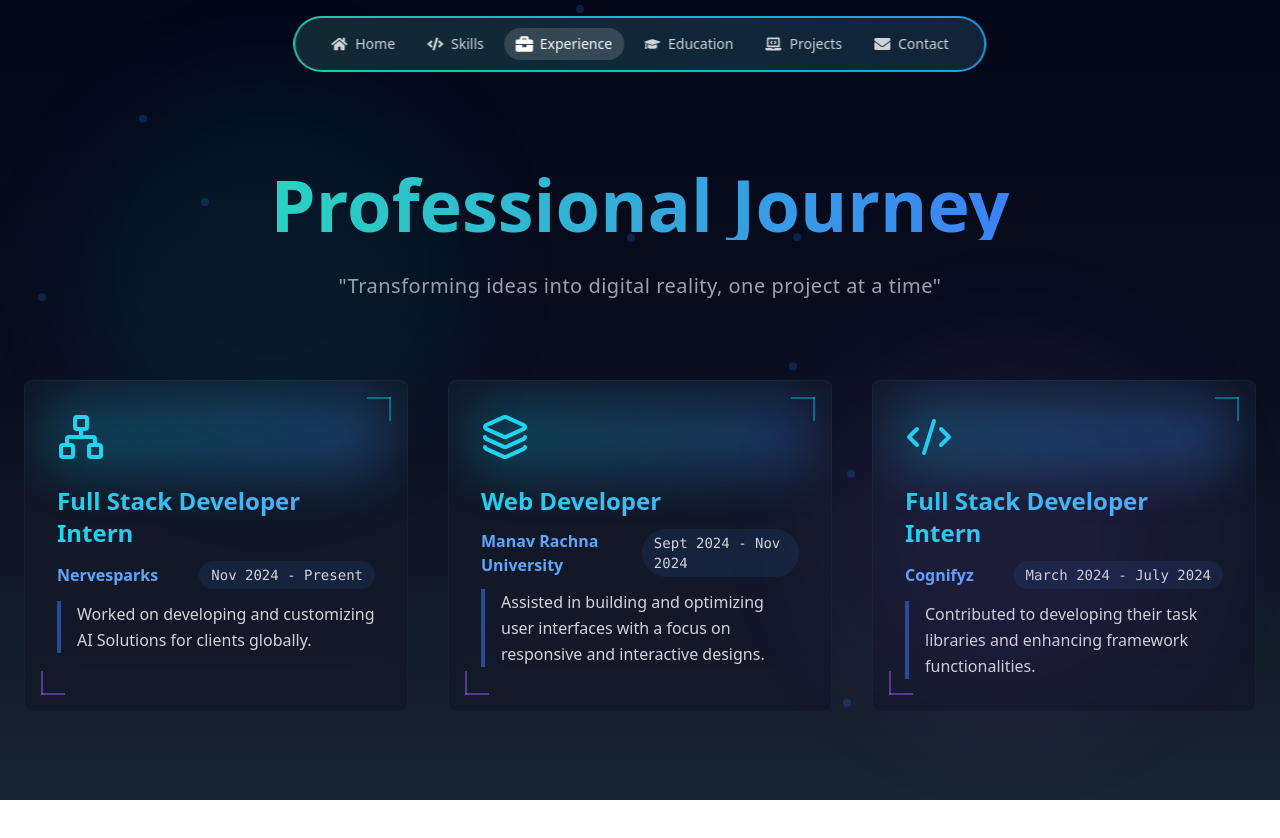
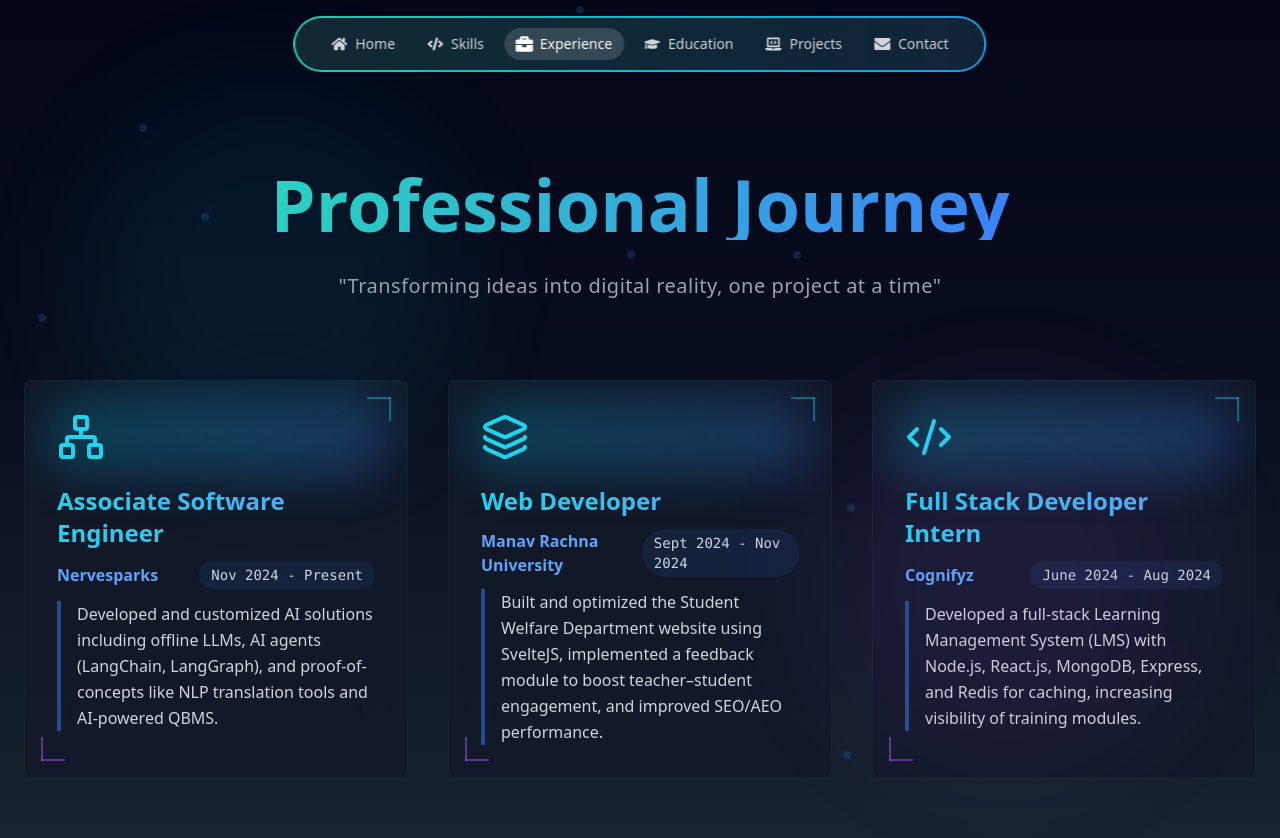
Before and after one commit to VarunWeb6/portfolio-vs, a React (Vite) app: page /experience in a window 1280 px wide. Shown: the top 838 px of the page. Before the commit the page ends 800 px from the top, so only its background shows below. Built offline with nearby package versions, Linux system fonts and the light colour scheme.

Commit message:
fixed ui

```diff
--- a/package.json
+++ b/package.json
@@ -26,7 +26,8 @@
     "react-icons": "^5.4.0",
     "react-router-dom": "^7.1.1",
     "tailwind-merge": "^2.6.0",
-    "tailwindcss-animate": "^1.0.7"
+    "tailwindcss-animate": "^1.0.7",
+    "three": "^0.179.1"
   },
   "devDependencies": {
     "@eslint/js": "^9.15.0",
--- a/src/components/Experience.jsx
+++ b/src/components/Experience.jsx
@@ -22,7 +22,7 @@ const ExperienceCard = ({
         <Icon className="w-12 h-12 text-cyan-400 relative z-10 transform group-hover:rotate-12 transition-transform duration-300" />
       </div>
 
-      {/* Content with improved typography */}
+      {/* Content */}
       <div className="space-y-3">
         <h3 className="text-2xl font-bold bg-gradient-to-r from-cyan-400 to-blue-400 bg-clip-text text-transparent">
           {title}
@@ -55,11 +55,11 @@ const ExperienceSection = () => {
   const experiences = [
     {
       icon: Network,
-      title: "Full Stack Developer Intern",
-      company: "Nervesparks ",
+      title: "Associate Software Engineer",
+      company: "Nervesparks",
       period: "Nov 2024 - Present",
       description:
-        "Worked on developing and customizing AI Solutions for clients globally.",
+        "Developed and customized AI solutions including offline LLMs, AI agents (LangChain, LangGraph), and proof-of-concepts like NLP translation tools and AI-powered QBMS.",
     },
     {
       icon: Layers,
@@ -67,25 +67,23 @@ const ExperienceSection = () => {
       company: "Manav Rachna University",
       period: "Sept 2024 - Nov 2024",
       description:
-        "Assisted in building and optimizing user interfaces with a focus on responsive and interactive designs.",
+        "Built and optimized the Student Welfare Department website using SvelteJS, implemented a feedback module to boost teacher–student engagement, and improved SEO/AEO performance.",
     },
     {
       icon: Code2,
       title: "Full Stack Developer Intern",
       company: "Cognifyz",
-      period: "March 2024 - July 2024",
+      period: "June 2024 - Aug 2024",
       description:
-        "Contributed to developing their task libraries and enhancing framework functionalities.",
+        "Developed a full-stack Learning Management System (LMS) with Node.js, React.js, MongoDB, Express, and Redis for caching, increasing visibility of training modules.",
     },
   ];
 
   return (
     <>
-      <div className="min-h-screen bg-gradient-to-b  relative overflow-hidden pt-32 pb-20">
+      <div className="min-h-screen bg-gradient-to-b relative overflow-hidden pt-32 pb-20">
         {/* Animated gradient background */}
-        <div
-          className="absolute inset-0 bg-gradient-to-b from-[#020617] via-[#0a0f1f] to-[#000D1A]/90"
-        />
+        <div className="absolute inset-0 bg-gradient-to-b from-[#020617] via-[#0a0f1f] to-[#000D1A]/90" />
 
         {/* Animated particles */}
         <div className="absolute inset-0">
@@ -104,7 +102,7 @@ const ExperienceSection = () => {
 
         {/* Content container */}
         <div className="relative container mx-auto px-6 mt-10">
-          {/* Section header with enhanced effects */}
+          {/* Section header */}
           <div className="flex flex-col items-center space-y-8 mb-20">
             <div className="relative">
               <h2 className="text-5xl md:text-7xl font-black text-transparent bg-gradient-to-r from-teal-400 to-blue-500 bg-clip-text text-center">
@@ -117,7 +115,7 @@ const ExperienceSection = () => {
             </p>
           </div>
 
-          {/* Experience grid with improved layout */}
+          {/* Experience grid */}
           <div className="grid grid-cols-1 md:grid-cols-2 lg:grid-cols-3 gap-10 max-w-7xl mx-auto">
             {experiences.map((exp, index) => (
               <ExperienceCard key={index} {...exp} />
@@ -125,7 +123,7 @@ const ExperienceSection = () => {
           </div>
         </div>
 
-        {/* Enhanced background effects */}
+        {/* Background effects */}
         <div className="absolute top-20 left-20 w-96 h-96 bg-cyan-500/10 rounded-full filter blur-3xl animate-pulse" />
         <div className="absolute bottom-20 right-20 w-96 h-96 bg-purple-500/10 rounded-full filter blur-3xl animate-pulse delay-1000" />
       </div>
```
Also changed, not shown: 1 other file (tests, documents, lock files or other folders).
